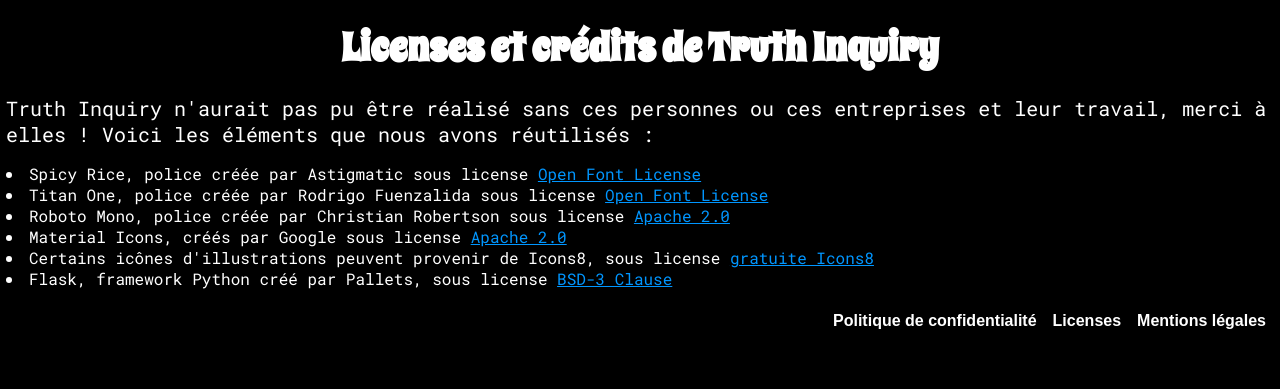
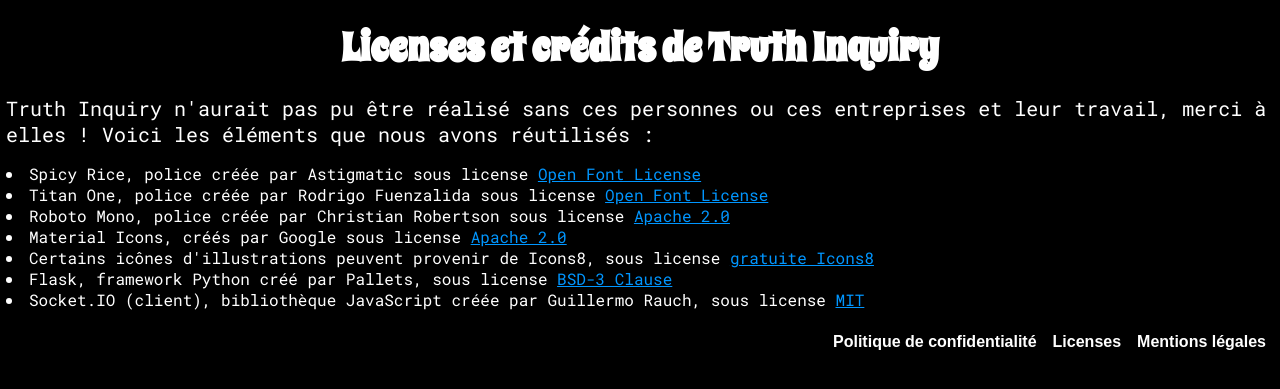
Before and after one commit to ThomasRubini/SAE-A2-TruthInquiry, a Flask app: page /licenses in a window 1280 px wide. Shown: the top 389 px of the page. Run offline with Flask 2, Linux system fonts and the light colour scheme.

Commit message:
[Client] Credit Socket.IO in the licenses page

```diff
--- a/truthseeker/templates/licenses.html
+++ b/truthseeker/templates/licenses.html
@@ -30,6 +30,9 @@
             <li class="license_item">
                 Flask, framework Python créé par Pallets, sous license <a href="https://github.com/pallets/flask/blob/main/LICENSE.rst" title="Voir la license BSD-3 Clause de Flask dans un nouvel onglet" target="_blank" class="legal_link">BSD-3 Clause</a>
             </li>
+            <li class="license_item">
+                Socket.IO (client), bibliothèque JavaScript créée par Guillermo Rauch, sous license <a href="https://github.com/socketio/socket.io-client/blob/main/LICENSE" title="Voir la license MIT de Socket.IO (client) dans un nouvel onglet" target="_blank" class="legal_link">MIT</a>
+            </li>
         </ul>
         <footer>
             <div class="footer_links">
```
